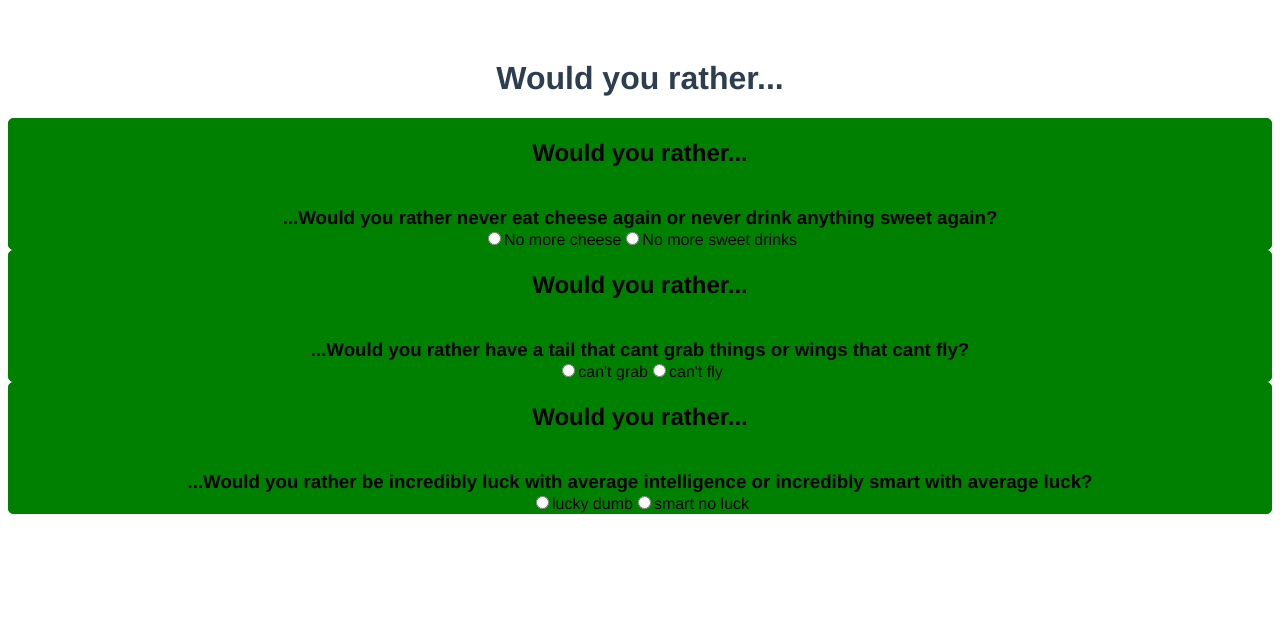
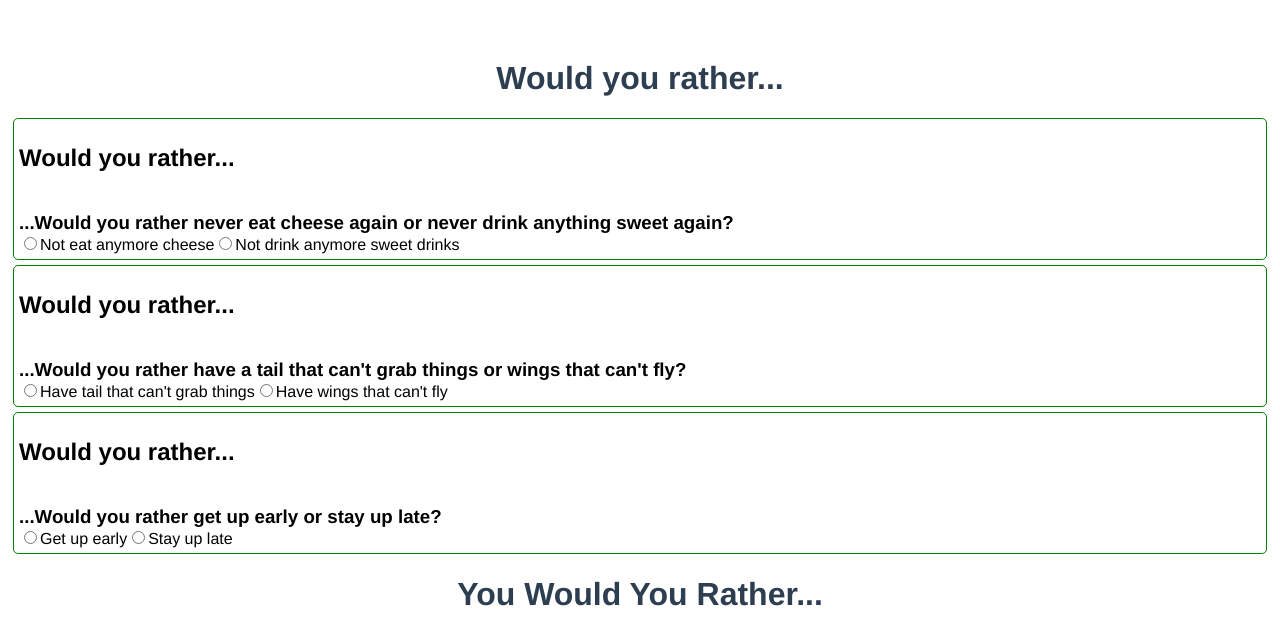
Before and after one commit to RageKage/would_you_rather, a Vue app: page / in a window 1280 px wide. Shown: the top 644 px of the page. Built offline with nearby package versions, Linux system fonts and the light colour scheme.

Commit message:
commit - finished

```diff
--- a/src/App.vue
+++ b/src/App.vue
@@ -10,8 +10,11 @@
       v-bind:answer2="question.AnswerTwo"
       @answer-changed="userAnswer"
     ></would-you-rather>
-    <p v-for="question in questions"
-      v-bind:key="question.id">{{question.UserSelectionMessage}}</p>
+    <!-- send the would you rather info using v-bind -->
+    <h1>You Would You Rather...</h1>
+    <ul v-for="question in questions" v-bind:key="question.id">
+      <li>{{ question.UserSelectionMessage }}</li>
+    </ul> <!--Make a list of all the users answers choices-->
   </div>
 </template>
 
@@ -30,46 +33,43 @@ export default {
           id: 0,
           Question:
             "Would you rather never eat cheese again or never drink anything sweet again?",
-          AnswerOne: "No more cheese",
-          AnswerTwo: "No more sweet drinks",
+          AnswerOne: "Not eat anymore cheese",
+          AnswerTwo: "Not drink anymore sweet drinks",
           UserSelectionMessage: "",
         },
         {
           id: 1,
           Question:
-            "Would you rather have a tail that cant grab things or wings that cant fly?",
-          AnswerOne: "can't grab",
-          AnswerTwo: "can't fly",
+            "Would you rather have a tail that can't grab things or wings that can't fly?",
+          AnswerOne: "Have tail that can't grab things",
+          AnswerTwo: "Have wings that can't fly",
           UserSelectionMessage: "",
         },
         {
           id: 2,
-          Question:
-            "Would you rather be incredibly luck with average intelligence or incredibly smart with average luck?",
-          AnswerOne: "lucky dumb",
-          AnswerTwo: "smart no luck",
+          Question: "Would you rather get up early or stay up late?",
+          AnswerOne: "Get up early",
+          AnswerTwo: "Stay up late",
           UserSelectionMessage: "",
         },
       ],
     };
   },
   methods: {
-    userAnswer(choice,questionID) {
-      console.log(`this choice is ${choice}`)
-      console.log(`this id is ${questionID}`)
+    userAnswer(choice, questionID) {
+      // get back the user choice as well as the question ID so I can use it find the right Question and give it the right answer
+      // console.log(`this choice is ${choice}`);
+      // console.log(`this id is ${questionID}`);
 
-      this.questions.forEach(function(a){
-        if (questionID === a.id ) {
-          console.log('they match')
-          a.UserSelectionMessage = choice
+      this.questions.forEach(function (a) {
+        if (questionID === a.id) { // if the ID matches the the questions array id give it the choice that was made
+          // console.log("they match");
+          a.UserSelectionMessage = choice;
         }
-
-      })
+      });
     },
   },
-  sendID(){
-
-  }
+  sendID() {},
 };
 </script>
 
@@ -82,4 +82,13 @@ export default {
   color: #2c3e50;
   margin-top: 60px;
 }
+
+li {
+  display: block;
+  font-size: 25px;
+}
+ul {
+  padding-left: 0;
+  text-align: center;
+}
 </style>
--- a/src/components/WouldYouRather.vue
+++ b/src/components/WouldYouRather.vue
@@ -9,7 +9,6 @@
       id="answer1"
       v-model="choice"
       v-bind:value="answer1"
-      v-bind:a="questionID"
       @change="ChoiceMade"
     />
     <label>{{ answer1 }}</label>
@@ -42,8 +41,8 @@ export default {
   methods: {
     ChoiceMade() {
       // console.log(this.questionID)
-      this.$emit("answer-changed", this.choice,this.questionID);
-
+      // emit the choice made to the app.vue
+      this.$emit("answer-changed", this.choice, this.questionID);
     },
   },
 };
@@ -59,6 +58,9 @@ h3 {
   color: black;
   border: 1px solid green;
   border-radius: 5px;
-  background: green;
+  /* background: green; */
+  margin: 5px;
+  padding: 5px;
+  text-align: left;
 }
 </style>
```
